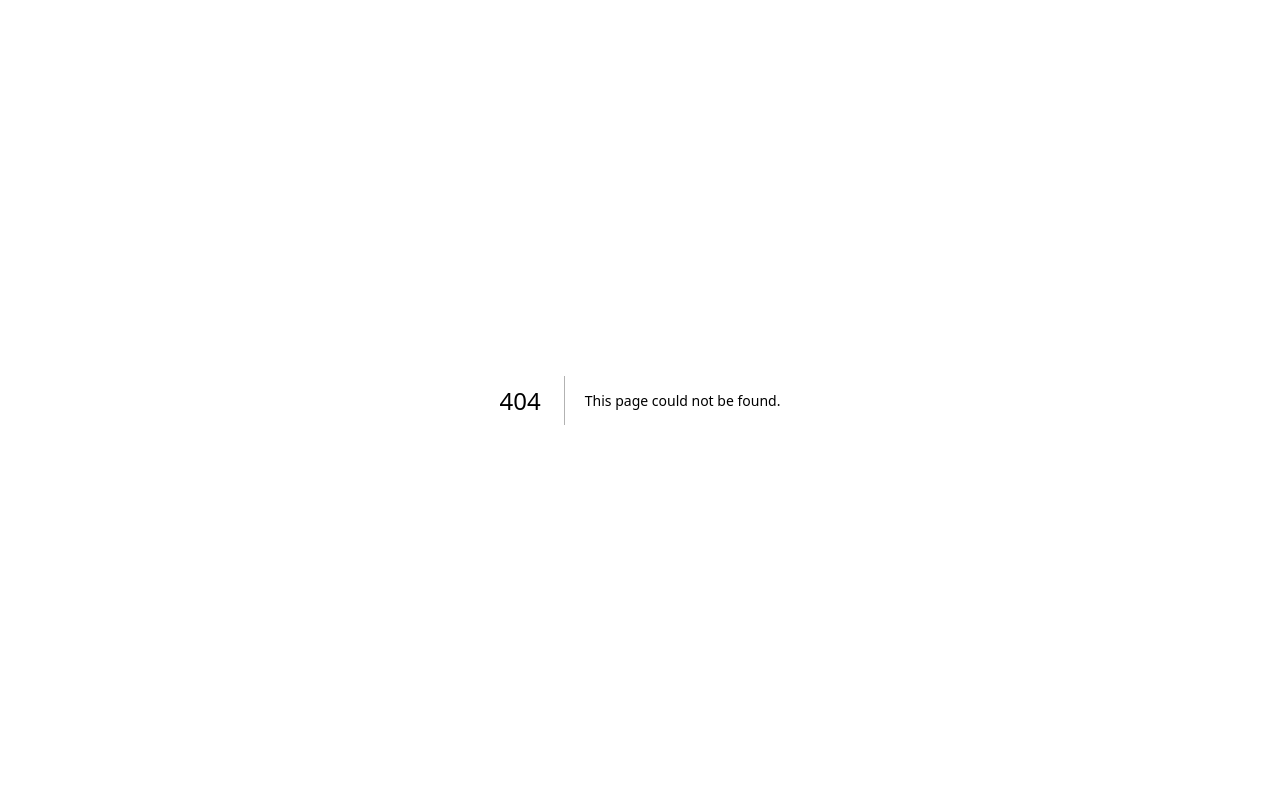
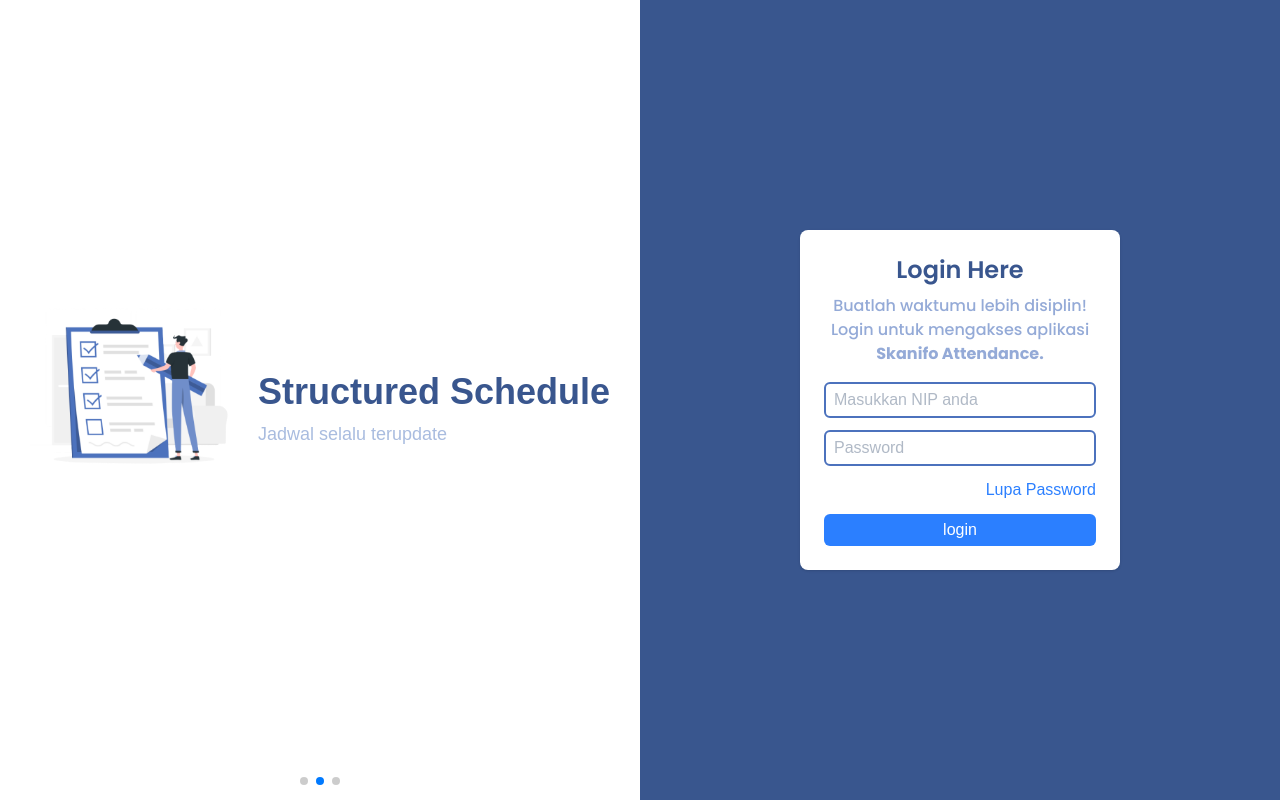
Before and after one commit to NaApipp/skanifo-attadance, a Next.js app: page /login in a window 1280 px wide. Before the commit this address had no page. Built offline with nearby package versions, Linux system fonts and the light colour scheme.

Commit message:
slicing main page login

```diff
--- /dev/null
+++ b/app/login/page.tsx
@@ -0,0 +1,23 @@
+import LoginForm from "./components/LoginForm";
+import OnBoardingSwipe from "./components/OnBoardingPage";
+
+export default function login() {
+
+  return (
+    <>
+      <div className="bg-white md:min-h-screen">
+        <div className="flex flex-row">
+          {/* Left */}
+          <div className="w-1/2">
+            <OnBoardingSwipe />
+          </div>
+
+          {/* Roght */}
+          <div className="w-1/2 bg-[#39568E] md:min-h-screen flex items-center justify-center">
+            <LoginForm />
+          </div>
+        </div>
+      </div>
+    </>
+  );
+}
```
